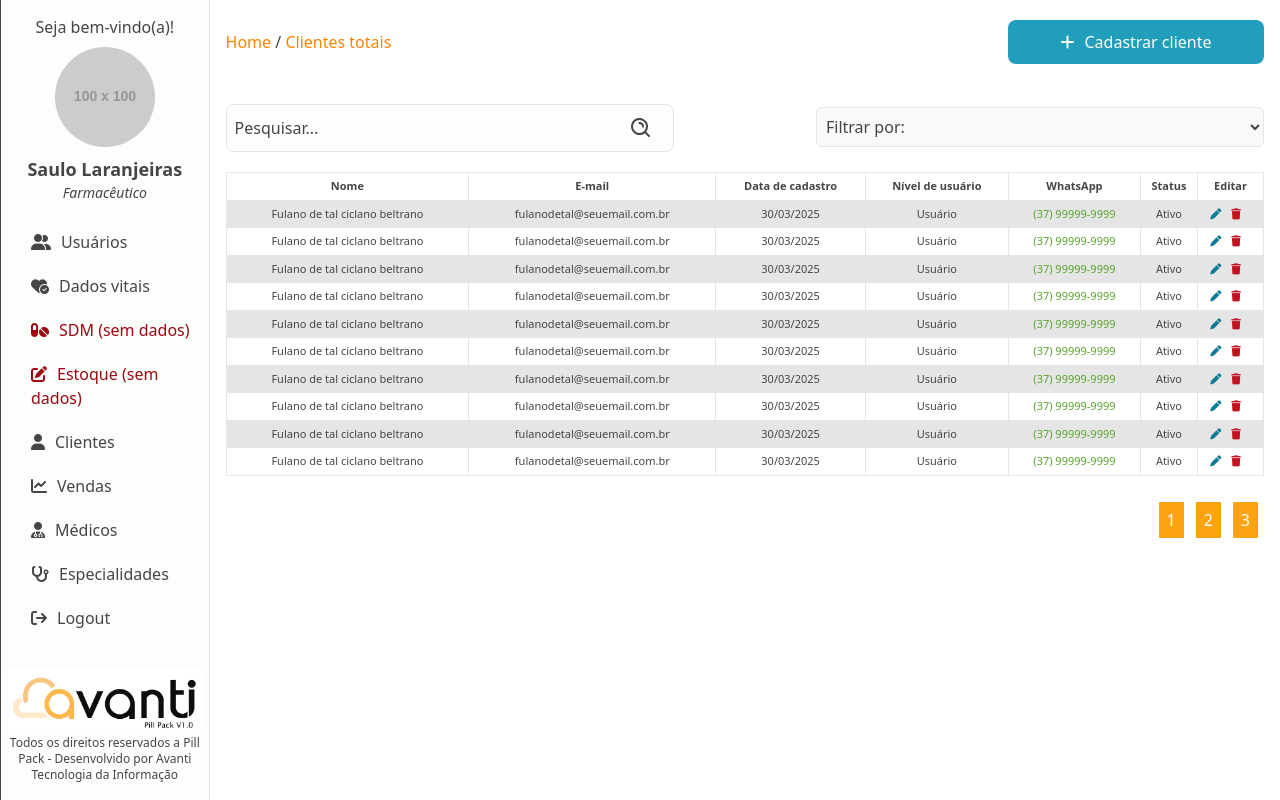
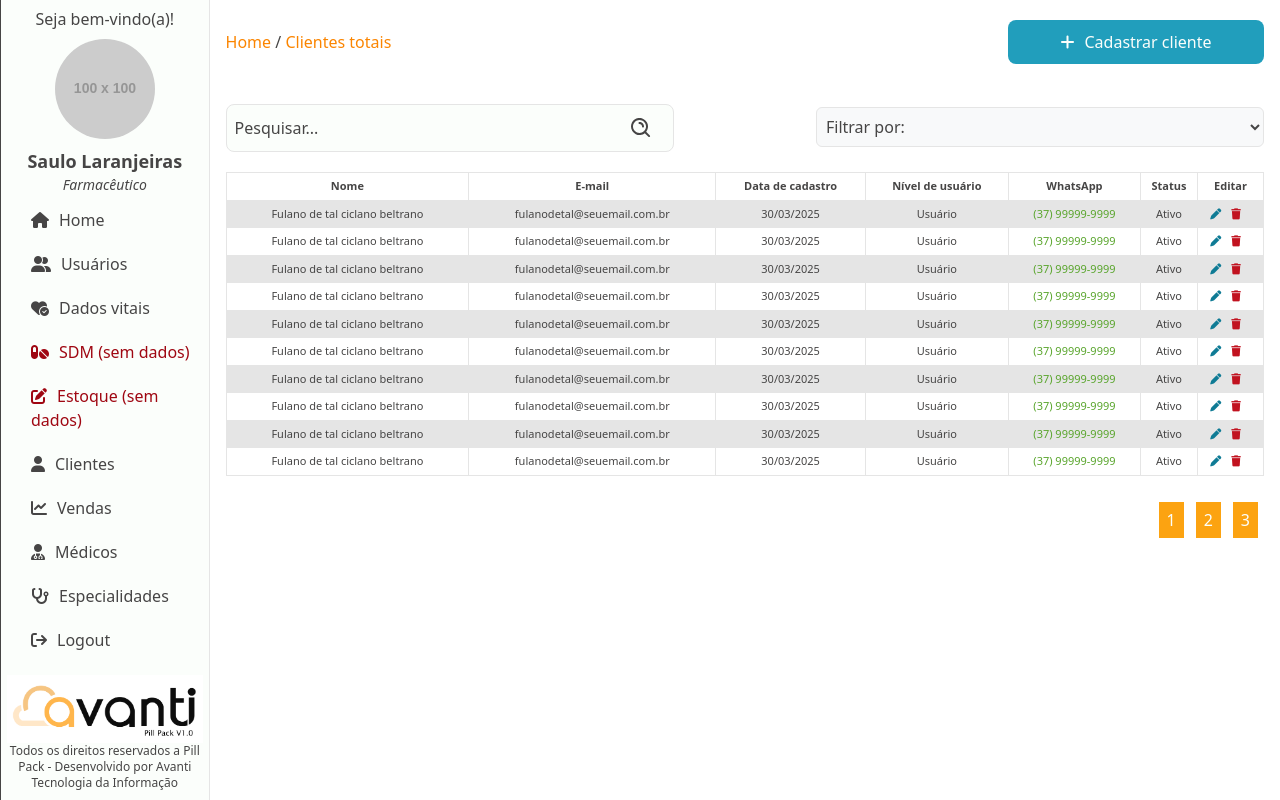
Before and after one commit to claytonaugusto/pillpack, a PHP site: page /clientes-totais.php in a window 1280 px wide. Run offline with PHP 8.4, Linux system fonts and the light colour scheme; style sheets or scripts are compiled from the project's sources; some libraries are stand-ins or nearby versions; some web fonts are replaced.

Commit message:
Inserido no menu o link home para a dashboard

```diff
--- a/public/templates/aside.php
+++ b/public/templates/aside.php
@@ -9,6 +9,10 @@
             <!-- menu logout -->
             <nav class="w-full pl-5">
                 <ul class="list-inside w-full">
+
+                    <li class="flex-wrap mb-2 hover:bg-(--bg-btn-hover) hover:text-sky-50 duration-300">
+                        <a href="dashboard.php" class="block p-1.5"><i class="fa-solid fa-house"></i>Home</a>
+                    </li>
 
                     <li class="flex-wrap mb-2 hover:bg-(--bg-btn-hover) hover:text-sky-50 duration-300">
                         <a href="usuarios-cadastrados.php" class="block p-1.5"><i class="fa-solid fa-user-group"></i>Usuários</a>
```
Also changed, not shown: public/assets/images/avatar-use.png (deleted), public/assets/images/avatar.png (deleted), public/assets/images/users.png (deleted).
